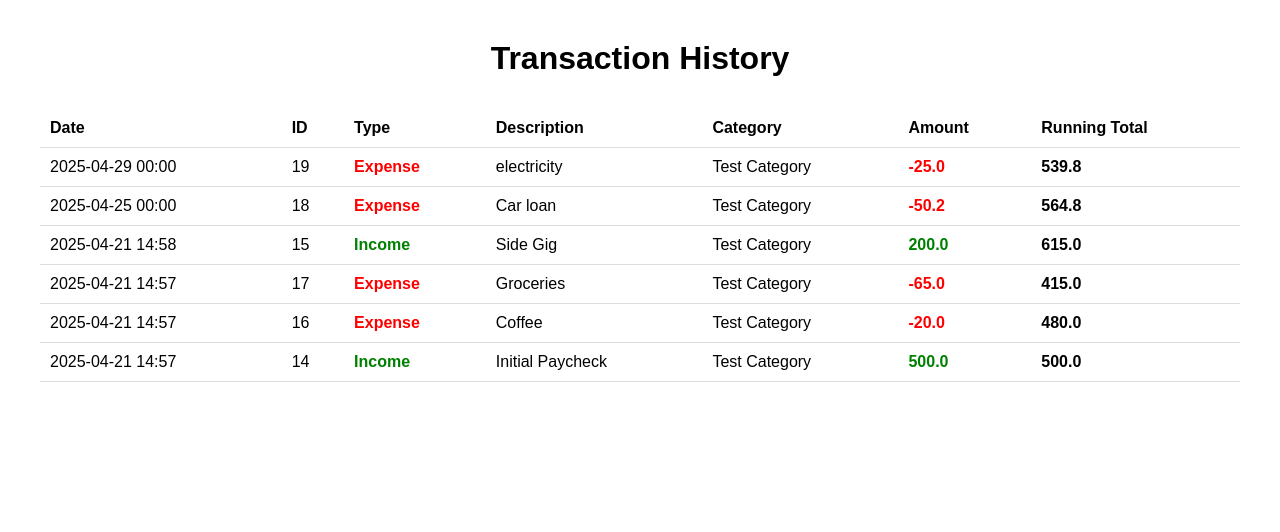
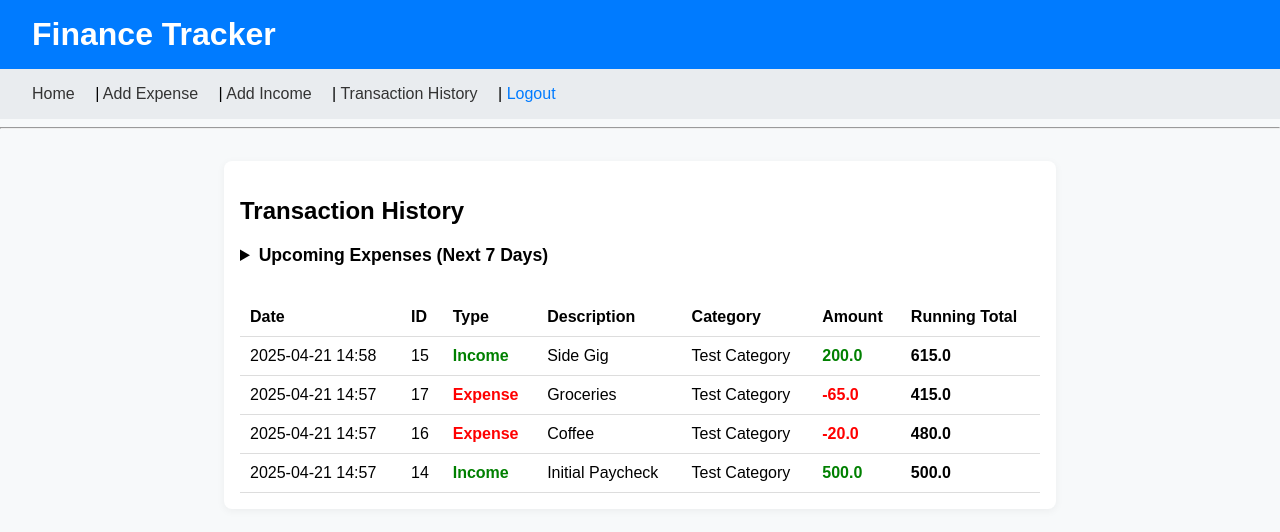
Before and after one commit to Nozdub/financeTracker, a Django app: page /transactions/ in a window 1280 px wide. Shown: the top 532 px of the page. Run offline with Django 5.2, Linux system fonts and the light colour scheme; a user stored in the database is signed in; data comes from the database, SQL or seed files in the repository; both versions use the stored data as it was after the commit.

Commit message:
ads functionality to add income and expenses ads future transaction section to transaction history ads base.html file for standardization and coherency fixes navigation between pages.

```diff
--- /dev/null
+++ b/finance/templates/finance/base.html
@@ -0,0 +1,101 @@
+<!DOCTYPE html>
+<html lang="en">
+<head>
+    <meta charset="UTF-8">
+    <title>{% block title %}Finance Tracker{% endblock %}</title>
+    <style>
+        body {
+            font-family: Arial, sans-serif;
+            background-color: #f7f9fa;
+            margin: 0;
+            padding: 0;
+        }
+
+        header {
+            background-color: #007BFF;
+            color: white;
+            padding: 1rem 2rem;
+        }
+
+        header h1 {
+            margin: 0;
+        }
+
+        nav {
+            background: #e9ecef;
+            padding: 1rem 2rem;
+        }
+
+        nav a {
+            margin-right: 1rem;
+            text-decoration: none;
+            color: #333;
+        }
+
+        .container {
+            max-width: 800px;
+            margin: 2rem auto;
+            padding: 1rem;
+            background-color: white;
+            border-radius: 8px;
+            box-shadow: 0 2px 8px rgba(0,0,0,0.05);
+        }
+
+
+        /* Transaction History Table Styles */
+table {
+    width: 100%;
+    border-collapse: collapse;
+    margin-top: 2rem;
+}
+
+th, td {
+    padding: 10px;
+    text-align: left;
+    border-bottom: 1px solid #ddd;
+}
+
+.income {
+    color: green;
+    font-weight: bold;
+}
+
+.expense {
+    color: red;
+    font-weight: bold;
+}
+
+.total-cell {
+    font-weight: bold;
+}
+
+
+    </style>
+</head>
+<body>
+
+<header>
+    <h1>Finance Tracker</h1>
+</header>
+
+<nav>
+    <a href="{% url 'home' %}">Home</a> |
+    <a href="{% url 'add_expense' %}">Add Expense</a> |
+    <a href="{% url 'add_income' %}">Add Income</a> |
+    <a href="{% url 'transaction_history' %}">Transaction History</a> |
+    <form action="{% url 'logout' %}" method="post" style="display:inline;">
+  {% csrf_token %}
+  <button type="submit" style="background:none; border:none; color: #007BFF; cursor:pointer; padding:0; font:inherit;">
+    Logout
+  </button>
+</form>
+</nav>
+<hr>
+
+<div class="container">
+    {% block content %}
+    {% endblock %}
+</div>
+
+</body>
+</html>
--- /dev/null
+++ b/finance/templates/finance/home.html
@@ -0,0 +1,6 @@
+{% extends "finance/base.html" %}
+
+{% block content %}
+<h2>Welcome to your Finance Tracker!</h2>
+<p>Use the navigation links above to manage your expenses.</p>
+{% endblock %}
--- a/finance/templates/finance/transaction_history.html
+++ b/finance/templates/finance/transaction_history.html
@@ -1,47 +1,47 @@
-<!DOCTYPE html>
-<html lang="en">
-<head>
-    <meta charset="UTF-8">
-    <title>Transaction History</title>
-    <style>
-        body {
-            font-family: sans-serif;
-            margin: 40px;
-        }
+{% extends "finance/base.html" %}
 
-        h1 {
-            text-align: center;
-        }
+{% block title %}Transaction History{% endblock %}
 
-        table {
-            width: 100%;
-            border-collapse: collapse;
-            margin-top: 2rem;
-        }
+{% block content %}
+<h2>Transaction History</h2>
 
-        th, td {
-            padding: 10px;
-            text-align: left;
-            border-bottom: 1px solid #ddd;
-        }
+<details style="margin-bottom: 1.5rem;">
+  <summary style="font-weight: bold; font-size: 1.1rem;">
+    Upcoming Expenses (Next 7 Days)
+  </summary>
 
-        .income {
-            color: green;
-            font-weight: bold;
-        }
+  <table>
+      <thead>
+          <tr>
+              <th>Date</th>
+              <th>ID</th>
+              <th>Type</th>
+              <th>Description</th>
+              <th>Category</th>
+              <th>Amount</th>
+              <th>Running Total</th>
+          </tr>
+      </thead>
+      <tbody>
+          {% for upcoming in upcoming_expenses %}
+          <tr>
+              <td>{{ upcoming.date|date:"Y-m-d H:i" }}</td>
+              <td>{{ upcoming.id }}</td>
+              <td class="expense">Expense</td>
+              <td>{{ upcoming.description }}</td>
+              <td>{{ upcoming.category.name }}</td>
+              <td class="expense">{{ upcoming.amount }}</td>
+              <td class="total-cell">–</td>
+          </tr>
+          {% empty %}
+          <tr>
+              <td colspan="7" style="text-align:center;">No upcoming expenses</td>
+          </tr>
+          {% endfor %}
+      </tbody>
+  </table>
+</details>
 
-        .expense {
-            color: red;
-            font-weight: bold;
-        }
-
-        .total-cell {
-            font-weight: bold;
-        }
-    </style>
-</head>
-<body>
-    <h1>Transaction History</h1>
 
 <table>
     <thead>
@@ -59,21 +59,18 @@
         {% for tx in transactions %}
         <tr>
             <td>{{ tx.date|date:"Y-m-d H:i" }}</td>
-                <td>{{ tx.id}}</td>
+            <td>{{ tx.id }}</td>
             <td class="{{ tx.type|lower }}">{{ tx.type }}</td>
             <td>{{ tx.description }}</td>
             <td>{{ tx.category }}</td>
-                <td class="{{ tx.type|lower }}">
-                    {{ tx.amount }}
-                </td>
+            <td class="{{ tx.type|lower }}">{{ tx.amount }}</td>
             <td class="total-cell">{{ tx.running_total }}</td>
         </tr>
         {% empty %}
         <tr>
-                <td colspan="6" style="text-align:center;">No transactions found.</td>
+            <td colspan="7" style="text-align:center;">No transactions found.</td>
         </tr>
         {% endfor %}
     </tbody>
 </table>
-</body>
-</html>
+{% endblock %}
--- a/finance/urls.py
+++ b/finance/urls.py
@@ -3,7 +3,11 @@ from . import views
 from django.contrib.auth import views as auth_views
 
 urlpatterns = [
+    path("", views.home, name="home"),
     path('transactions/', views.transaction_history, name='transaction_history'),
     path('login/', auth_views.LoginView.as_view(template_name='finance/login.html'), name='login'),
     path('logout/', auth_views.LogoutView.as_view(next_page='login'), name='logout'),
+    path('add-expense/', views.add_expense, name='add_expense'),
+    path('add-income/', views.add_income, name='add_income'),
+
 ]
--- a/finance/views.py
+++ b/finance/views.py
@@ -1,20 +1,30 @@
 from operator import itemgetter
 
-from django.shortcuts import render
 from .models import Income, Expense
 from django.contrib.auth.decorators import login_required
-from django.shortcuts import redirect
-from .forms import RegisterForm
+from django.shortcuts import redirect, render
+from .forms import RegisterForm, IncomeForm
+from .forms import ExpenseForm
+from django.utils.timezone import now
+from datetime import timedelta
 
 
 # Create your views here.
 
+
 @login_required()
 def transaction_history(request):
     transactions = []  # List that holds transactions
+    today = now()
 
-    incomes = Income.objects.filter(user=request.user)
-    expenses = Expense.objects.filter(user=request.user)
+    incomes = Income.objects.filter(date__lte=today)
+    expenses = Expense.objects.filter(date__lte=today)
+
+    upcoming_expenses = Expense.objects.filter(
+        date__gt=today,
+        date__lte=today + timedelta(days=7),
+        recurring=True
+    ).order_by("date")
 
     for income in incomes:
         transactions.append({
@@ -51,17 +61,51 @@ def transaction_history(request):
     transactions.sort(key=lambda tx: (tx["date"], tx["id"]), reverse=True)
 
     return render(request, 'finance/transaction_history.html', {
-        'transactions': transactions
+        'transactions': transactions,
+        'upcoming_expenses': upcoming_expenses
     })
 
 
 def register(request):
     if request.method == "POST":
         form = RegisterForm(request.POST)
-        if form.is_Valid():
+        if form.is_valid():
             form.save()
             return redirect("login")  # Sends user to login view after registering user.
     else:
         form = RegisterForm()
 
     return render(request, "finance/register.html",  {"form": form})
+
+
+def add_expense(request):
+    if request.method == "POST":
+        form = ExpenseForm(request.POST)
+        if form.is_valid():
+            expense = form.save(commit=False)
+            expense.user = request.user
+            expense.save()
+            return redirect("transaction_history")
+    else:
+        form = ExpenseForm()
+
+    return render(request, "finance/add_expense.html", {"form": form})
+
+
+def add_income(request):
+    if request.method == "POST":
+        form = IncomeForm(request.POST)
+        if form.is_valid():
+            income = form.save(commit=False)
+            income.user = request.user
+            income.save()
+            return redirect("transaction_history")
+    else:
+        form = IncomeForm()
+
+    return render(request, "finance/add_income.html", {"form": form})
+
+
+@login_required
+def home(request):
+    return render(request, "finance/home.html")
```
Also changed, not shown: finance/forms.py (+23 -0 lines), finance/templates/finance/add_expense.html (added, +13 -0 lines), finance/templates/finance/add_income.html (added, +13 -0 lines), .github/workflows/django.yml, db.sqlite3. Lines whose indentation alone changed are shown as unchanged.
